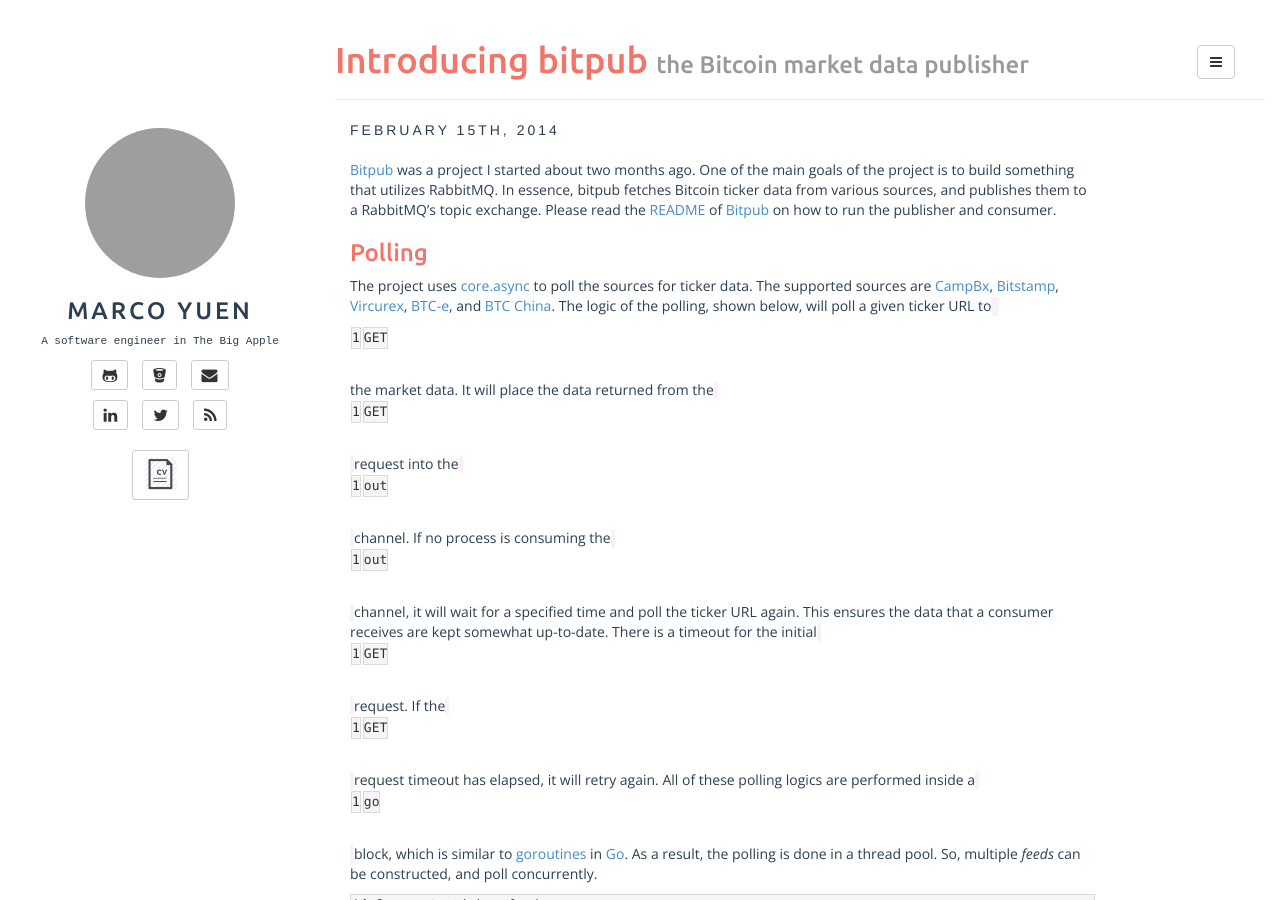
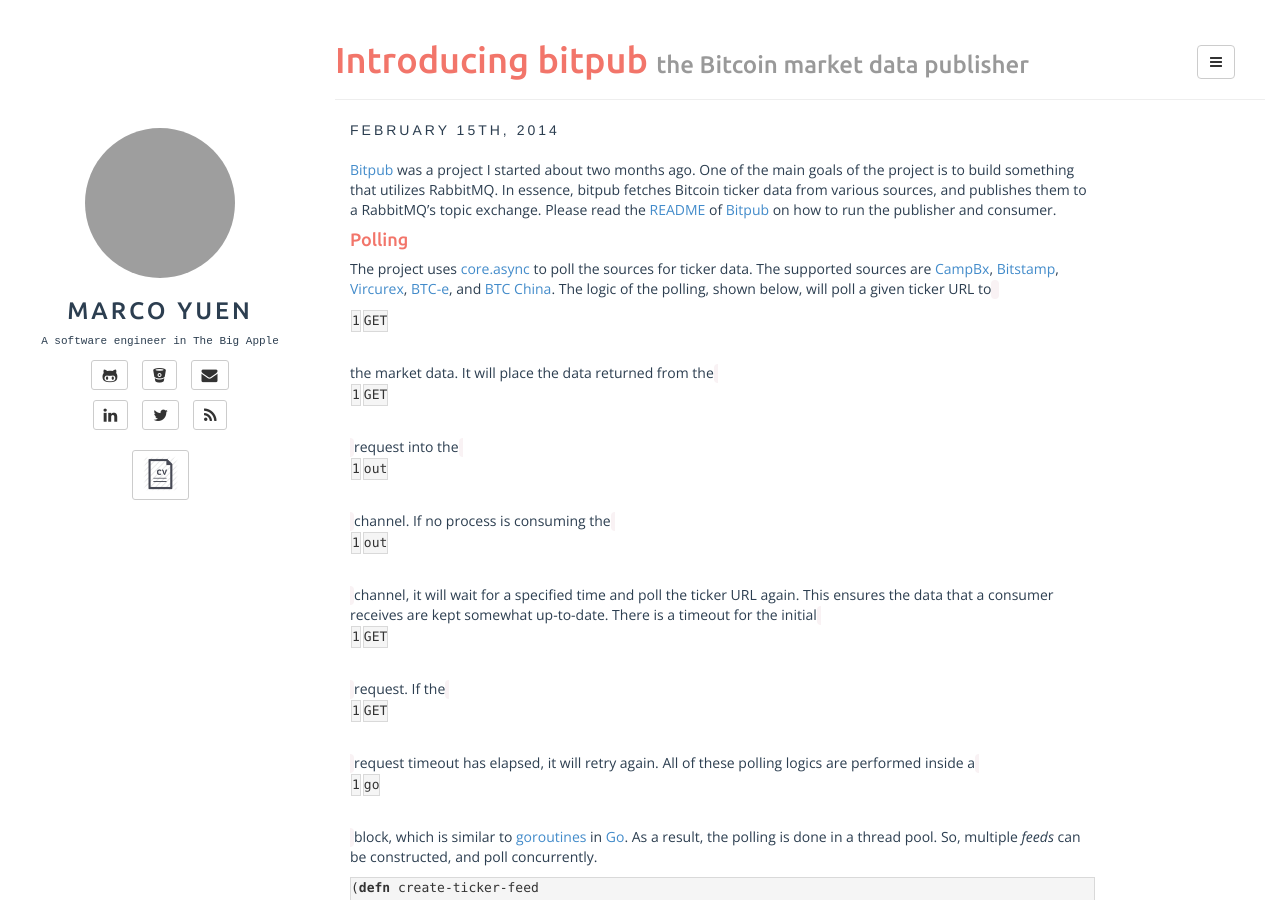
Before and after one commit to marcoy/marcoy.github.io, a Jekyll site: the page built from _posts/2014-02-15-bitpub.md, in a window 1280 px wide and 900 px high. Built offline with Jekyll 4.4.1, drawn with Linux system fonts in a browser that asks for light colours; grey boxes are pictures that could not be loaded.

```diff
--- a/_posts/2014-02-15-bitpub.md
+++ b/_posts/2014-02-15-bitpub.md
@@ -14,7 +14,7 @@ sources, and publishes them to a RabbitMQ's topic exchange. Please read the
 [Bitpub](https://github.com/marcoy/bitpub) on how to run the publisher and
 consumer.
 
-### Polling
+#### Polling
 The project uses [core.async](https://github.com/clojure/core.async) to poll the
 sources for ticker data. The supported sources are [CampBx](https://campbx.com),
 [Bitstamp](https://www.bitstamp.net), [Vircurex](http://vircurex.com),
@@ -86,7 +86,7 @@ To create a feed from, say, [CampBx](https://campbx.com).
   :park-time-fn #(+ 1000 (rand-int 1500)))
 {% endhighlight %}
 
-### Publishing feeds
+#### Publishing feeds
 The return value for `create-ticker-feed` is a channel. From that channel, a
 consumer can acquire the market data and then perform whatever action it needs
 to perform. In the publisher's case, whenever it receives any market data, it
@@ -97,7 +97,7 @@ receives from the channel get passed through a function (using
 function is used to clean up the market data. One example for such function is
 to transform all the string keys into Clojure `keywords`.
 
-### Subscribing to feeds
+#### Subscribing to feeds
 As described earilier, the data will be published to a RabbitMQ's topic
 exchange. Each feed will have the routing key of the form `ticker.$feedname`.
 So, to subscribe to the [CampBx](https://campbx.com) feed, you will need to
@@ -106,7 +106,7 @@ then you will need to subscribe to `ticker.#`.
 [Bitpub](https://github.com/marcoy/bitpub) comes a basic consumer the subscribe
 to all feeds, and dump all the data out to `STDOUT`.
 
-### Final words
+#### Final words
 One of the other reasons why I started
 [bitpub](https://github.com/marcoy/bitpub), besides learning about RabbitMQ, was
 to build a notification system for Bitcoin prices at different exchanges. So,
```
